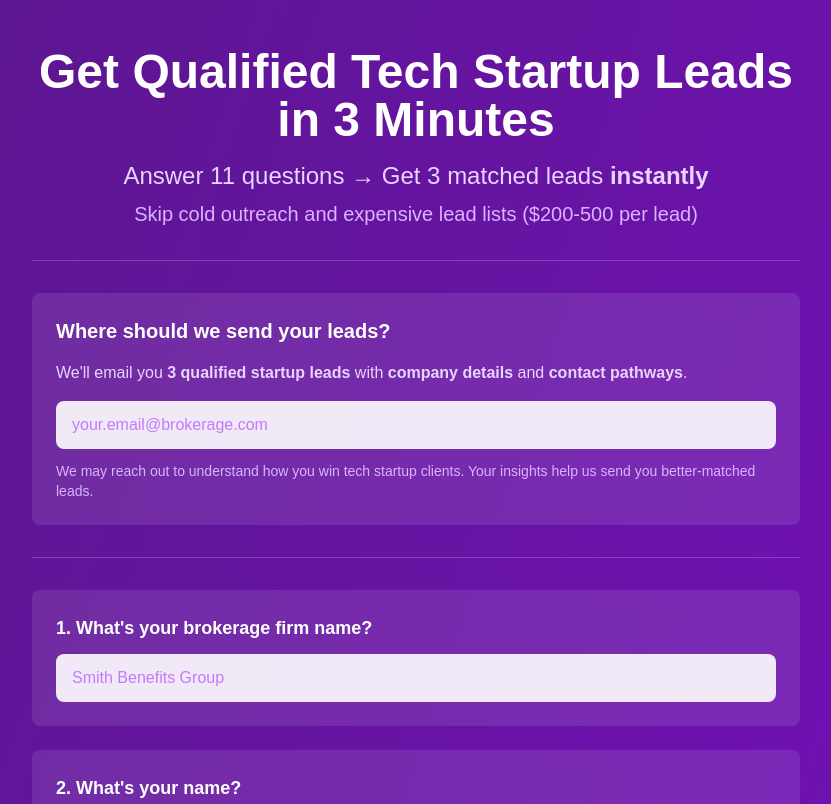
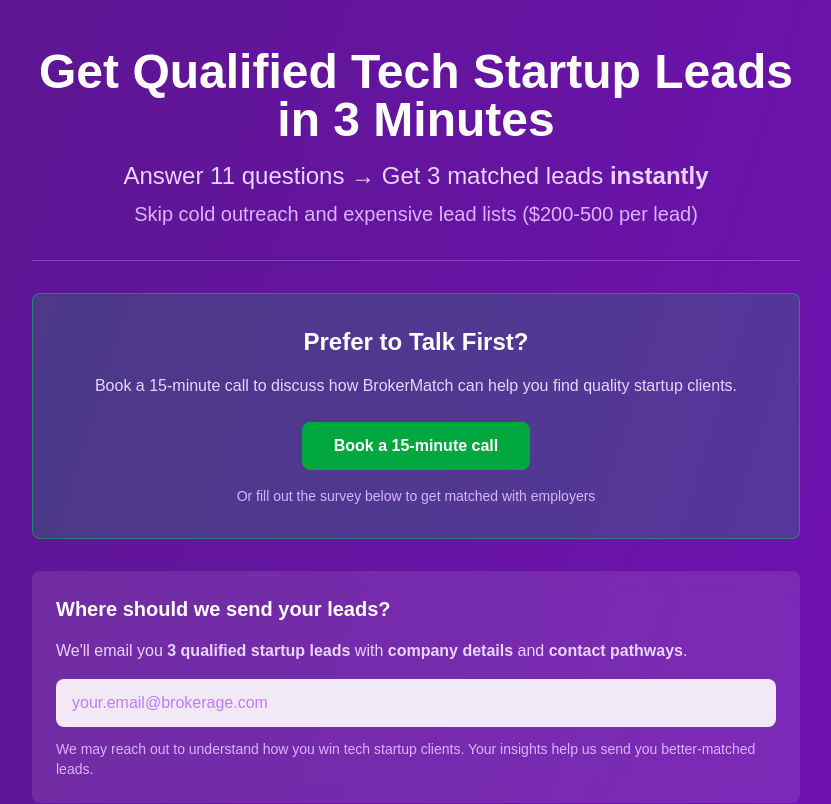
Before and after one commit to dbrazavi-web/broker-matcher, a Next.js app: page /surveys/broker in a window 1280 px wide. Shown: the top 804 px of the page, without its empty margins (224-1055 px from the left). Built offline with nearby package versions, Linux system fonts and the light colour scheme.

Commit message:
Add green Calendly button to broker survey

```diff
--- a/app/surveys/broker/page.jsx
+++ b/app/surveys/broker/page.jsx
@@ -235,6 +235,21 @@ export default function BrokerSurvey() {
         <div className="h-px bg-white/20 my-8"></div>
 
         <form onSubmit={handleSubmit} className="space-y-8">
+        <div className="bg-green-500/20 border border-green-500/50 rounded-lg p-8 text-center mb-8">
+          <h3 className="text-2xl font-bold mb-4">Prefer to Talk First?</h3>
+          <p className="text-purple-200 mb-6">
+            Book a 15-minute call to discuss how BrokerMatch can help you find quality startup clients.
+          </p>
+          <a
+            href="https://calendly.com/dbrazavi"
+            target="_blank"
+            rel="noopener noreferrer"
+            className="inline-block bg-green-600 hover:bg-green-700 text-white px-8 py-3 rounded-lg font-bold transition"
+          >
+            Book a 15-minute call
+          </a>
+          <p className="text-sm text-purple-300 mt-4">Or fill out the survey below to get matched with employers</p>
+        </div>
 
           {/* Email - Required */}
           <div className="bg-white/10 backdrop-blur-sm rounded-lg p-6">
```
